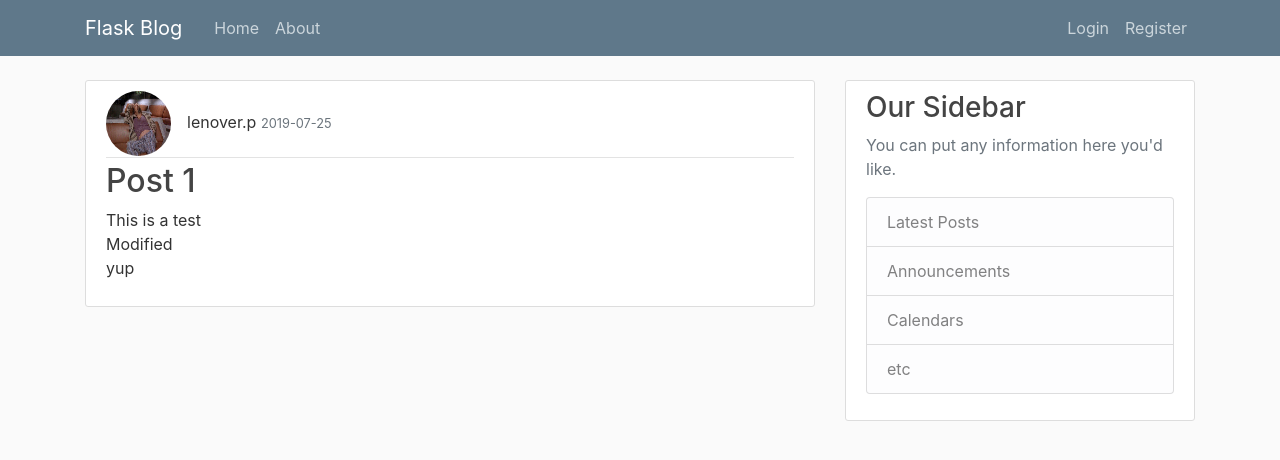
After one commit to lenover-p/QTMA-Flask-Web-App, a Flask app: page /post/1 in a window 1280 px wide. The commit adds this page. Shown: the top 460 px of the page. Run offline with Flask 2, Linux system fonts and the light colour scheme; data comes from the database, SQL or seed files in the repository; both versions use the stored data as it was after the commit; some libraries are stand-ins or nearby versions.

Commit message:
Added functionality to create, update and delete posts

```diff
--- a/flaskBlog/routes.py
+++ b/flaskBlog/routes.py
@@ -1,32 +1,18 @@
 import secrets
 import os
 from PIL import Image
-from flask import render_template, url_for, flash, redirect, request
+from flask import render_template, url_for, flash, redirect, request, abort
 from flaskBlog import app, db, bcrypt
-from flaskBlog.forms import RegistrationForm, LoginForm, UpdateAccountForm
+from flaskBlog.forms import RegistrationForm, LoginForm, UpdateAccountForm, PostForm
 from flaskBlog.models import User, Post
 from flask_login import login_user, logout_user, current_user, login_required
 
 
-posts = [
-    {
-        'author': 'Patrick Lenover',
-        'title': 'Blog Post 1',
-        'content': 'First Post Content',
-        'date_posted': 'April 20, 2019'
-    },
-    {
-        'author': 'John Johnson',
-        'title': 'Blog Post 2',
-        'content': 'Second Post Content',
-        'date_posted': 'April 23, 2019'
-    }
-]
-
 @app.route('/')
 @app.route('/home')
 def home():
-    return render_template('home.html', posts=posts)
+	posts = Post.query.all()
+	return render_template('home.html', posts=posts)
 
 
 @app.route('/about')
@@ -97,3 +83,49 @@ def account():
 		form.email.data = current_user.email
 	image_file = url_for('static', filename='profile_pics/' + current_user.image_file)
 	return render_template('account.html', title='Account', image_file=image_file, form=form)
+
+@app.route('/post/new', methods=['GET', 'POST'])
+@login_required
+def new_post():
+	form = PostForm()
+	if form.validate_on_submit():
+		post = Post(title=form.title.data, content=form.content.data, author=current_user)
+		db.session.add(post)
+		db.session.commit()
+		flash('Post Created', 'success')
+		return redirect(url_for('home'))
+	return render_template('create_post.html', title='New Post', form=form, legend='New Post')
+
+@app.route('/post/<int:post_id>')
+def post(post_id):
+	post = Post.query.get_or_404(post_id)
+	return render_template('post.html', title=post.title, post=post)
+
+@app.route('/post/<int:post_id>/update', methods=['GET', 'POST'])
+@login_required
+def update_post(post_id):
+	post = Post.query.get_or_404(post_id)
+	if post.author != current_user:
+		abort(403)
+	form = PostForm()
+	if form.validate_on_submit():
+		post.title = form.title.data
+		post.content = form.content.data
+		db.session.commit()
+		flash('Post Updated', 'success')
+		return redirect(url_for('post', post_id=post.id))
+	elif request.method == 'GET':
+		form.title.data = post.title
+		form.content.data = post.content
+	return render_template('create_post.html', title='Update Post', form=form, legend='Update Post')
+
+@app.route('/post/<int:post_id>/delete', methods=['POST'])
+@login_required
+def delete_post(post_id):
+	post = Post.query.get_or_404(post_id)
+	if post.author != current_user:
+		abort(403)
+	db.session.delete(post)
+	db.session.commit()
+	flash('Post Deleted', 'success')
+	return redirect(url_for('home'))
--- a/flaskBlog/templates/layout.html
+++ b/flaskBlog/templates/layout.html
@@ -33,6 +33,7 @@
                 <!-- Navbar Right Side -->
                     <div class="navbar-nav">
                         {% if current_user.is_authenticated %}
+                          <a class="nav-item nav-link" href="{{ url_for('new_post') }}">New Post</a>
                           <a class="nav-item nav-link" href="{{ url_for('account') }}">Account</a>
                           <a class="nav-item nav-link" href="{{ url_for('logout') }}">Logout</a>
                         {% else %}
--- /dev/null
+++ b/flaskBlog/templates/post.html
@@ -0,0 +1,40 @@
+{% extends "layout.html" %}
+{% block content %}
+	<article class="media content-section">
+		<div class="media-body">
+			<div class="article-metadata">
+				<img class="rounded-circle article-img" src="{{ url_for('static', filename='profile_pics/' + post.author.image_file) }}"
+				<a class="mr-2" href="#">{{ post.author.username }}</a>
+				<small class="text-muted">{{ post.date_posted.strftime('%Y-%m-%d') }}</small>
+				{% if post.author == current_user %}
+					<div>
+						<a class="btn btn-secondary btn-sm mt-1 mb-1" href="{{ url_for('update_post', post_id=post.id)}}">Update</a>
+						<button type="button" class="btn btn-danger btn-sm m-1" data-toggle="modal" data-target="#deleteModal">Delete</button>
+					</div>
+				{% endif %}
+			</div>
+			<h2 class="article-title">{{ post.title }}</h2>
+			<p class="article-content">{{ post.content }}</p>
+		</div>
+	</article>
+
+	<!-- Modal -->
+	<div class="modal fade" id="deleteModal" tabindex="-1" role="dialog" aria-labelledby="deleteModalLabel" aria-hidden="true">
+		<div class="modal-dialog" role="document">
+			<div class="modal-content">
+				<div class="modal-header">
+					<h5 class="modal-title" id="deleteModalLabel">Delete Post?</h5>
+					<button type="button" class="close" data-dismiss="modal" aria-label="Close">
+						<span aria-hidden="true">&times;</span>
+					</button>
+				</div>
+				<div class="modal-footer">
+					<button type="button" class="btn btn-secondary" data-dismiss="modal">Close</button>
+					<form action="{{ url_for('delete_post', post_id=post.id) }}" method="POST">
+						<input class="btn btn-danger" type="submit" value="Delete">
+					</form>
+				</div>
+			</div>
+		</div>
+	</div>
+{% endblock content %}
```
Also changed, not shown: flaskBlog/forms.py (+6 -1 lines), flaskBlog/templates/create_post.html (added, +43 -0 lines), flaskBlog/templates/home.html (+4 -3 lines), flaskBlog/site.db, flaskBlog/static/profile_pics/a4b521507c26cd19.png (added), flaskBlog/static/profile_pics/c314b3231d5af5a7.gif (added).
